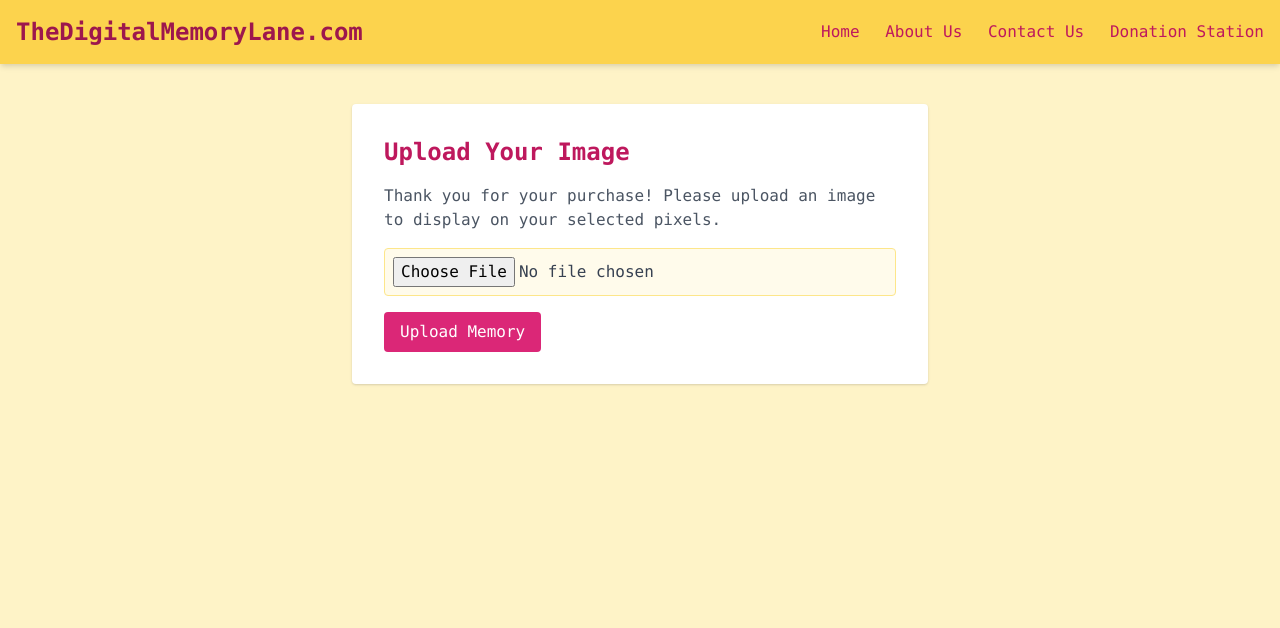
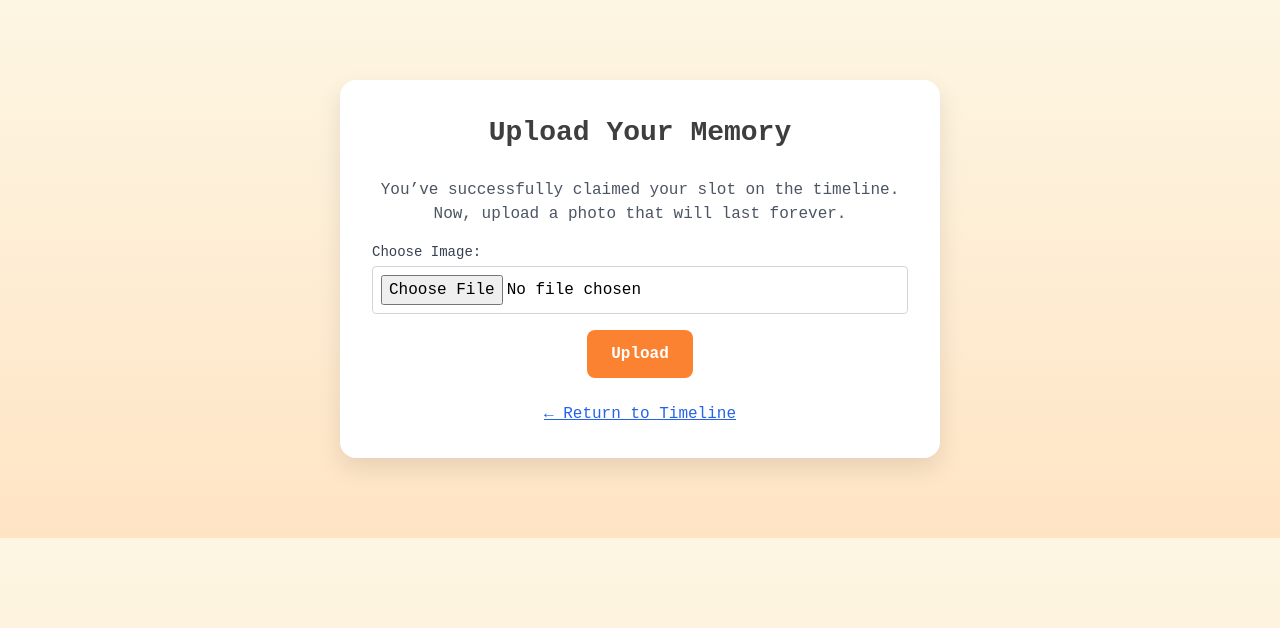
Before and after one commit to 5paresomechange55/TheDigitalMemoryLane, a Flask app: template templates/upload.html in a window 1280 px wide. Shown: the top 628 px of the page. Run offline with Flask 3, Linux system fonts and the light colour scheme; the template is opened without the code that fills it, so the values that code supplies are empty; some libraries are stand-ins or nearby versions.

Commit message:
Update upload.html

```diff
--- a/templates/upload.html
+++ b/templates/upload.html
@@ -2,35 +2,60 @@
 <html lang="en">
 <head>
   <meta charset="UTF-8" />
-  <meta name="viewport" content="width=device-width, initial-scale=1.0" />
-  <title>Upload Your Memory</title>
+  <meta name="viewport" content="width=device-width, initial-scale=1.0"/>
+  <title>Upload Your Memory | The Digital Memory Lane</title>
   <link href="https://cdn.jsdelivr.net/npm/tailwindcss@2.2.19/dist/tailwind.min.css" rel="stylesheet">
+  <style>
+    body {
+      background: linear-gradient(#fdf6e3, #ffe4c4);
+      font-family: 'Courier New', monospace;
+    }
+    .container {
+      max-width: 600px;
+      margin: 5rem auto;
+      background: white;
+      padding: 2rem;
+      border-radius: 1rem;
+      box-shadow: 0 10px 25px rgba(0, 0, 0, 0.1);
+    }
+    .title {
+      font-size: 1.75rem;
+      font-weight: bold;
+      margin-bottom: 1.5rem;
+      text-align: center;
+      color: #3e3e3e;
+    }
+    .button {
+      background: #fa8231;
+      color: white;
+      font-weight: bold;
+      padding: 0.75rem 1.5rem;
+      border-radius: 0.5rem;
+      transition: background 0.2s ease;
+    }
+    .button:hover {
+      background: #e76f1d;
+    }
+  </style>
 </head>
-<body class="bg-yellow-100 font-mono text-gray-800">
-
-  <!-- Navigation -->
-  <nav class="bg-yellow-300 shadow-md p-4 flex justify-between items-center">
-    <div class="text-2xl font-bold text-pink-800">TheDigitalMemoryLane.com</div>
-    <div class="space-x-4">
-      <a href="/" class="text-pink-700 hover:underline">Home</a>
-      <a href="/about" class="text-pink-700 hover:underline">About Us</a>
-      <a href="/contact" class="text-pink-700 hover:underline">Contact Us</a>
-      <a href="/donation" class="text-pink-700 hover:underline">Donation Station</a>
+<body>
+  <div class="container">
+    <div class="title">Upload Your Memory</div>
+    <p class="mb-4 text-gray-600 text-center">
+      You’ve successfully claimed your slot on the timeline. Now, upload a photo that will last forever.
+    </p>
+    <form method="POST" enctype="multipart/form-data">
+      <div class="mb-4">
+        <label class="block text-sm font-medium text-gray-700 mb-1" for="image">Choose Image:</label>
+        <input class="w-full p-2 border border-gray-300 rounded" type="file" name="image" accept="image/*" required />
+      </div>
+      <div class="text-center">
+        <button type="submit" class="button">Upload</button>
+      </div>
+    </form>
+    <div class="mt-6 text-center">
+      <a href="/" class="text-blue-600 underline">← Return to Timeline</a>
     </div>
-  </nav>
-
-  <!-- Upload Form -->
-  <div class="max-w-xl mx-auto mt-10 bg-white p-8 rounded shadow">
-    <h2 class="text-2xl font-bold mb-4 text-pink-700">Upload Your Image</h2>
-    <p class="mb-4 text-gray-600">Thank you for your purchase! Please upload an image to display on your selected pixels.</p>
-
-    <form method="POST" enctype="multipart/form-data">
-      <input type="file" name="image" accept="image/*" required class="block mb-4 w-full text-gray-700 bg-yellow-50 border border-yellow-200 rounded p-2" />
-      <button type="submit" class="bg-pink-600 text-white px-4 py-2 rounded hover:bg-pink-700 transition">
-        Upload Memory
-      </button>
-    </form>
   </div>
-
 </body>
 </html>
```
